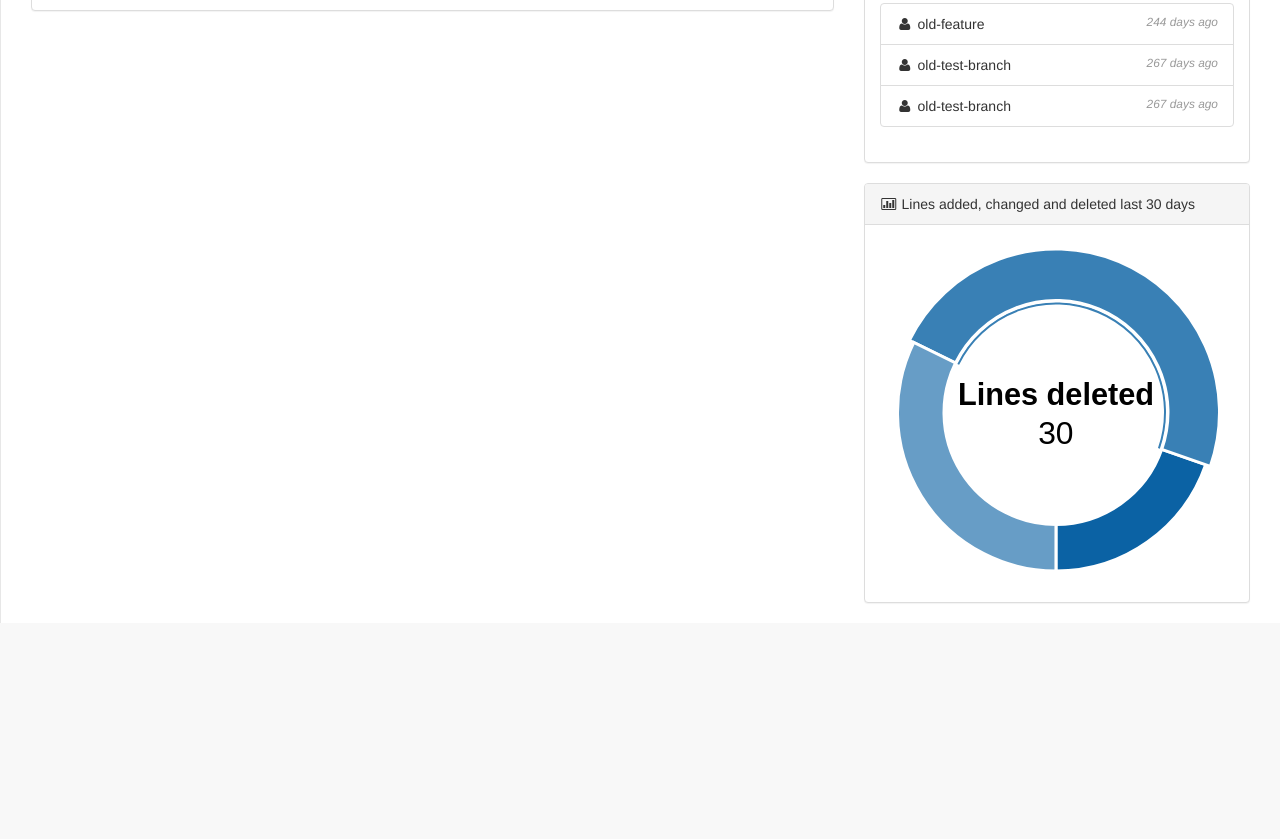
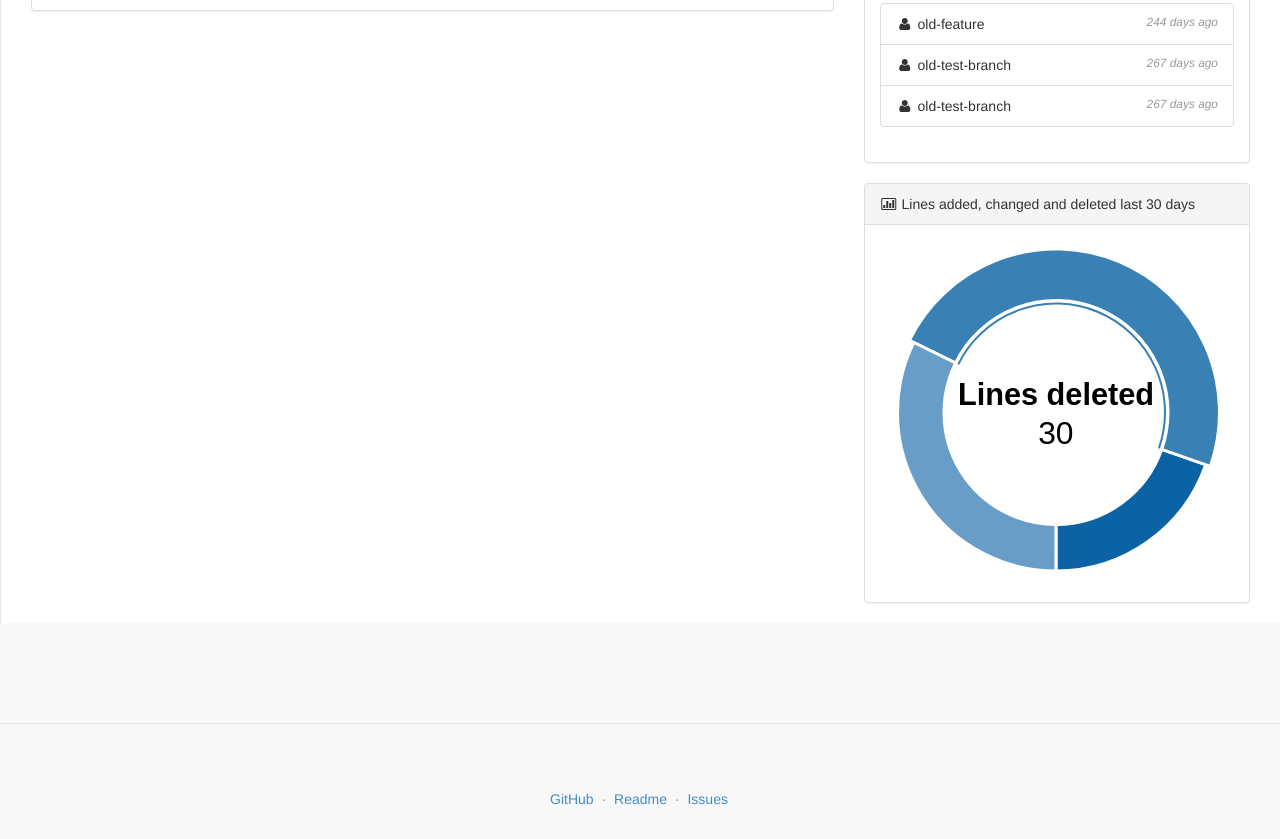
Before and after one commit to andwin/git-statistics, a website: page index.html in a window 1280 px wide. Shown: the part 890-1729 px from the top of the page. Before the commit the page ends 1513 px from the top, so only its background shows below. Drawn offline with Linux system fonts and the light colour scheme; grey boxes are pictures that could not be loaded.

Commit message:
Added footer

```diff
--- a/css/git-statistics.css
+++ b/css/git-statistics.css
@@ -11,3 +11,45 @@
 #page-wrapper {
   margin: 0;
 }
+
+footer {
+}
+  .bs-docs-footer {
+    padding-top: 20px;
+    padding-bottom: 20px;
+    margin-top: 100px;
+    color: #777;
+    text-align: center;
+    border-top: 1px solid #e5e5e5;
+  }
+
+  .bs-docs-social-buttons {
+    display: inline-block;
+    margin-bottom: 0;
+    padding-left: 0;
+    list-style: none;
+  }
+
+    .bs-docs-social-buttons li {
+      display: inline-block;
+    }
+
+    .github-btn {
+      border: 0;
+      overflow: hidden;
+    }
+
+  .bs-docs-footer-links {
+    margin-top: 20px;
+    padding-left: 0;
+    color: #999;
+  }
+
+    .bs-docs-footer-links li:first-child {
+      padding-left: 0;
+    }
+
+    .bs-docs-footer-links li {
+      display: inline;
+      padding: 0 2px;
+    }
--- a/index.html
+++ b/index.html
@@ -229,6 +229,29 @@
     </div>
     <!-- /#wrapper -->
 
+    <footer class="bs-docs-footer" role="contentinfo">
+      <div class="container">
+        <div class="bs-docs-social">
+          <ul class="bs-docs-social-buttons">
+            <li>
+              <iframe class="github-btn" src="http://ghbtns.com/github-btn.html?user=andwin&amp;repo=git-statistics&amp;type=watch&amp;count=true" width="100" height="20" title="Star on GitHub"></iframe>
+            </li>
+            <li>
+              <iframe class="github-btn" src="http://ghbtns.com/github-btn.html?user=andwin&amp;repo=git-statistics&amp;type=fork&amp;count=true" width="102" height="20" title="Fork on GitHub"></iframe>
+            </li>
+          </ul>
+        </div>
+
+        <ul class="bs-docs-footer-links muted">
+          <li><a href="https://github.com/andwin/git-statistics">GitHub</a></li>
+          <li>·</li>
+          <li><a href="https://github.com/andwin/git-statistics/blob/master/README.md">Readme</a></li>
+          <li>·</li>
+          <li><a href="https://github.com/andwin/git-statistics/issues?state=open">Issues</a></li>
+        </ul>
+      </div>
+    </footer>
+
     <!-- Core Scripts - Include with every page -->
     <script src="js/jquery-1.10.2.js"></script>
     <script src="js/bootstrap.min.js"></script>
```
